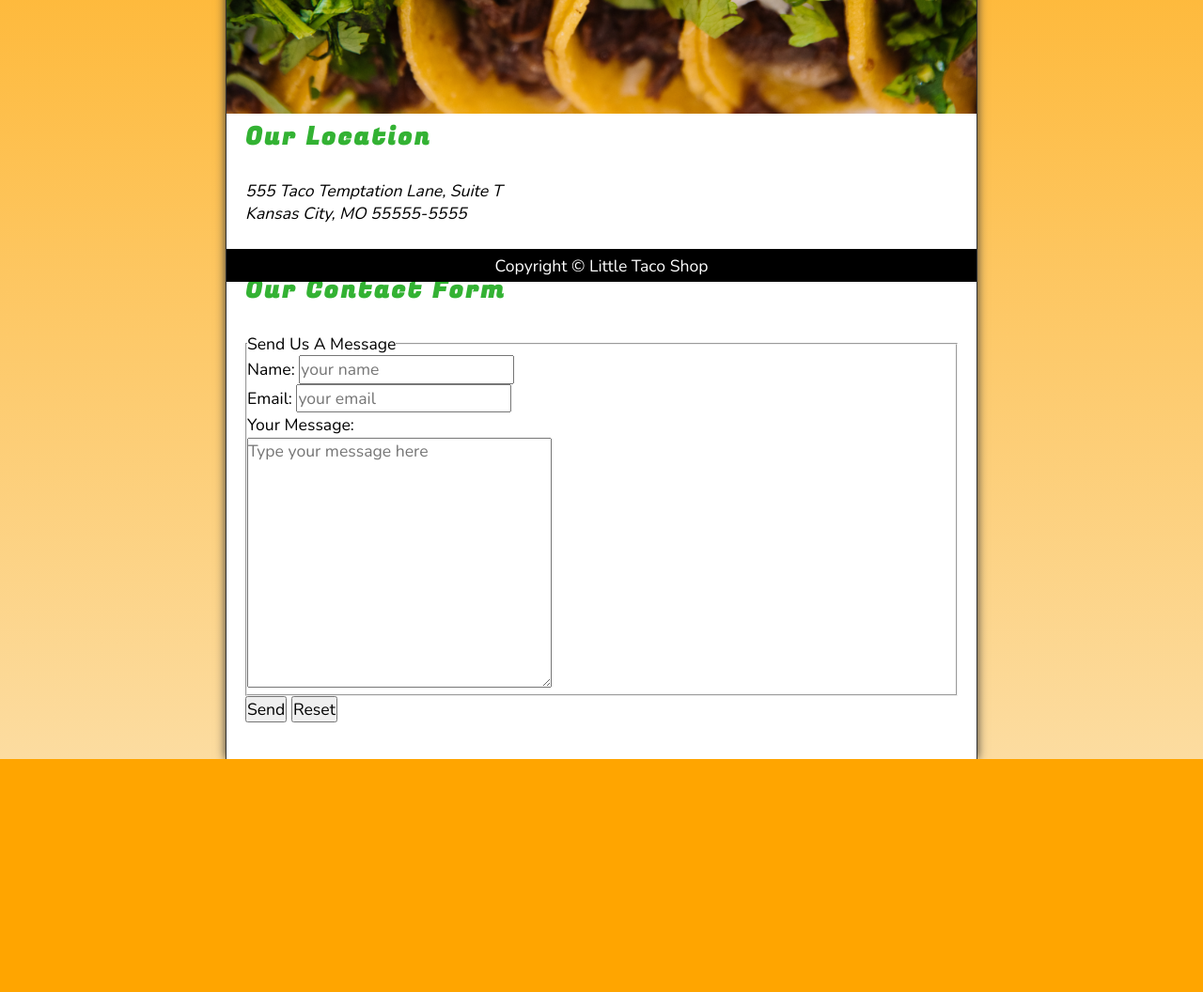
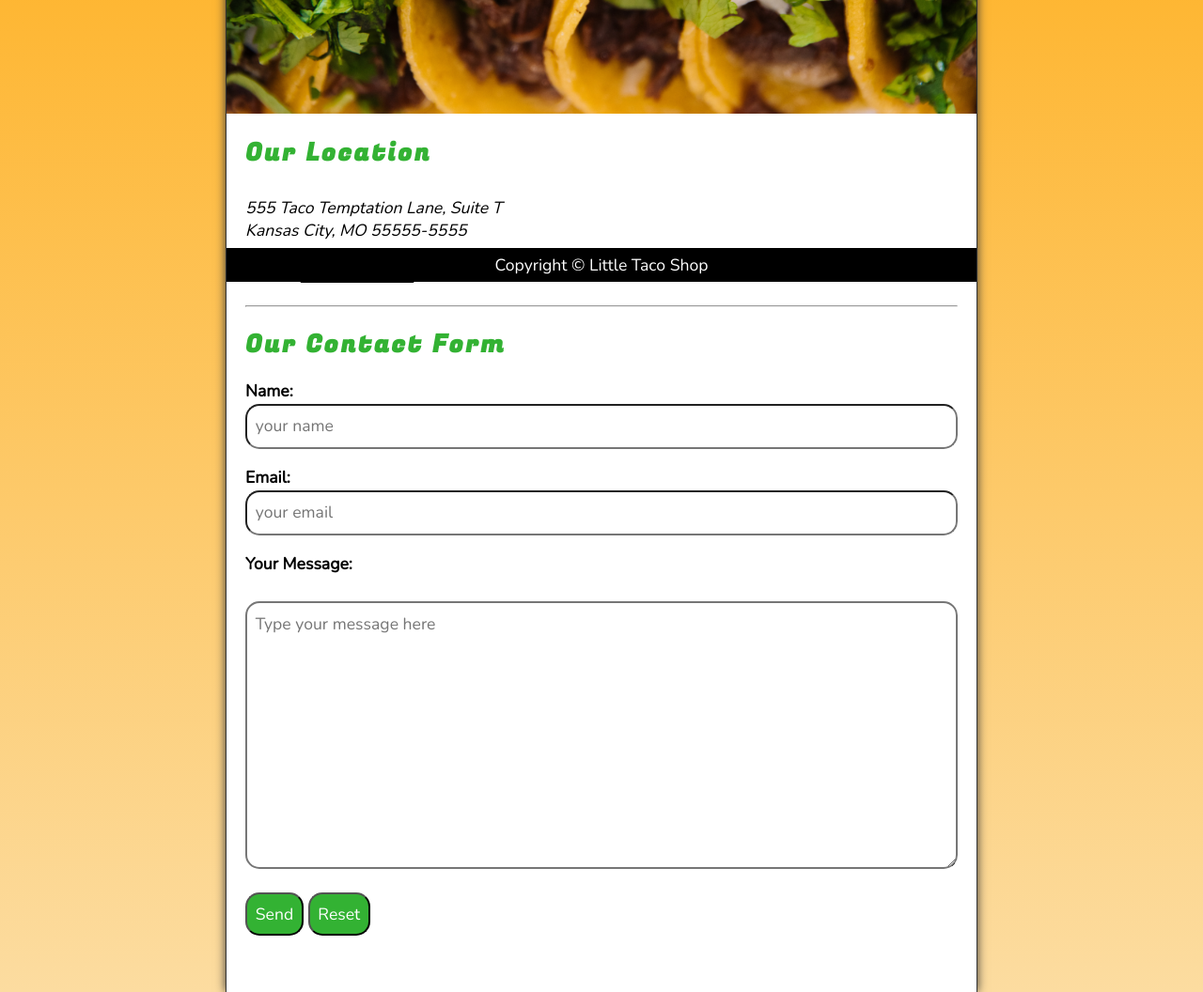
Before and after one commit to Aravindray/Learn_HTML_CSS, a plain HTML site: page project-dave-gray/taco-shop/contact.html in a window 1280 px wide. Shown: the part 500-1556 px from the top of the page at 94% size. Before the commit the page ends 1308 px from the top, so only its background shows below. Drawn offline with nearby package versions, Linux system fonts and the light colour scheme.

Commit message:
working on taco shop project

```diff
--- a/project-dave-gray/taco-shop/contact.html
+++ b/project-dave-gray/taco-shop/contact.html
@@ -35,26 +35,26 @@
             </address>
         </article>
         <hr>
-        <article class="main__article">
-            <h2>Our Contact Form</h2>
-            <form action="" method="get">
-                <fieldset>
-                    <Legend>Send Us A Message</Legend>
-                    <p>
-                        <label for="name">Name: </label>
-                        <input type="text" name="name" id="name" placeholder="your name" required>
+        <article class="main__article contact">
+            <h2 class="contact__h2">Our Contact Form</h2>
+            <form action="" method="get" class="contact__form">
+                <fieldset class="contact__fieldset">
+                    <Legend class="offscreen">Send Us A Message</Legend>
+                    <p class="contact__p">
+                        <label class="contact__label" for="name">Name: </label>
+                        <input class="contact__input" type="text" name="name" id="name" placeholder="your name" required>
                     </p>
-                    <p>
-                        <label for="email">Email: </label>
-                        <input type="email" name="email" id="email" placeholder="your email" required>
+                    <p class="contact__p">
+                        <label class="contact__label" for="email">Email: </label>
+                        <input class="contact__input" type="email" name="email" id="email" placeholder="your email" required>
                     </p>
-                    <p>
-                        <label for="message">Your Message: </label> <br>
-                        <textarea name="message" id="message" cols="30" rows="10" placeholder="Type your message here"></textarea>
+                    <p class="contact__p">
+                        <label class="contact__label" for="message">Your Message: </label> <br>
+                        <textarea class="contact__textarea" name="message" id="message" cols="30" rows="10" placeholder="Type your message here"></textarea>
                     </p>
                 </fieldset>
-                <button type="submit">Send</button>
-                <button type="reset">Reset</button>
+                <button class="contact__button" type="submit">Send</button>
+                <button class="contact__button" type="reset">Reset</button>
             </form>
         </article>
     </main>
--- a/project-dave-gray/taco-shop/css/about.css
+++ b/project-dave-gray/taco-shop/css/about.css
@@ -48,6 +48,7 @@ input, button, textarea {
     --PADDING-SIDE: 2.5%;
 
     /* Margin */
+    --MARGIN: clamp(1em, 2.5vh, 1.5em) 0;
 
     /* Border */
     --BORDER: 1px solid var(--BORDER-COLOR);
@@ -155,4 +156,19 @@ a:active {
     padding: var(--PADDING-TB) var(--PADDING-SIDE);
 }
 
+.main__article:first-child {
+    scroll-margin-top: 6.5rem;
+    margin: var(--MARGIN);
+    min-height: calc(100vh - 20rem);
+}
+
+.about__trivia {
+    margin: var(--MARGIN);
+}
+
+.about__trivia-answer {
+    margin-top: 1em;
+}
+
+
 /* Media Query */
--- a/project-dave-gray/taco-shop/css/contact.css
+++ b/project-dave-gray/taco-shop/css/contact.css
@@ -48,9 +48,11 @@ input, button, textarea {
     --PADDING-SIDE: 2.5%;
 
     /* Margin */
+    --MARGIN: clamp(1em, 2.5vh, 1.5em) 0;
 
     /* Border */
     --BORDER: 1px solid var(--BORDER-COLOR);
+    --BORDER-RADIUS: 15px;
 }
 
 /* Utility */
@@ -156,3 +158,49 @@ a:hover, a:focus-visible {
 .main {
     padding: var(--PADDING-TB) var(--PADDING-SIDE);
 }
+
+.main__article {
+    scroll-margin-top: 6.5rem;
+    margin: var(--MARGIN);
+}
+
+.main__article:first-child {
+    margin-top: 1em;
+}
+
+.main__article:last-child {
+    min-height: calc(100vh - 20rem);
+}
+
+/* Contact Form */
+
+.contact__h2 {
+    margin: 0;
+}
+
+.contact__fieldset {
+    border: none;
+}
+
+.contact__p {
+    margin: 1em 0;
+}
+
+.contact__label {
+    display: block;
+    font-weight: bold;
+}
+
+.contact__input, .contact__textarea {
+    padding: 0.5em;
+    border-radius: var(--BORDER-RADIUS);
+    border-width: 2px;
+    width: 100%;
+}
+
+.contact__button {
+    padding: 0.5em;
+    border-radius: var(--BORDER-RADIUS);
+    background-color: var(--HIGHLIGHT-COLOR);
+    color: var(--HEADER-COLOR);
+}
--- a/project-dave-gray/taco-shop/css/hours.css
+++ b/project-dave-gray/taco-shop/css/hours.css
@@ -48,6 +48,9 @@ input, button, textarea {
 
     /* Border */
     --BORDER: 1px solid var(--BORDER-COLOR);
+
+    /* Margin */
+    --MARGIN: clamp(1em, 2.5vh, 1.5em) 0;
 }
 
 /* Utility */
@@ -121,6 +124,8 @@ a:hover, a:focus-visible {
 
 .header__nav {
     background-color: var(--NAV-BGCOLOR);
+    border-bottom: var(--BORDERS);
+    box-shadow: 0 6px 5px -5px var(--BORDER-COLOR);
 }
 
 .header__ul {
@@ -149,3 +154,9 @@ a:hover, a:focus-visible {
 .main {
     padding: var(--PADDING-TB) var(--PADDING-SIDE);
 }
+
+.main__article {
+    scroll-margin-top: 6.5rem;
+    margin: var(--MARGIN);
+    min-height: calc(100vh - 20rem);
+}
--- a/project-dave-gray/taco-shop/css/index.css
+++ b/project-dave-gray/taco-shop/css/index.css
@@ -124,10 +124,10 @@ a:active {
 }
 
 .header__h1 {
-    text-align: center;
     background-color: var(--HEADER-BGCOLOR);
     color: var(--HEADER-COLOR);
     padding: var(--PADDING-TB) var(--PADDING-SIDE);
+    text-align: center;
 }
 
 .header__nav {
@@ -144,7 +144,9 @@ a:active {
     justify-content: space-evenly;
     gap: 1rem;
 }
+
 /* Hero */
+
 .hero {
     position: relative;
 }
```
Also changed, not shown: project-dave-gray/taco-shop/about.html (+3 -5 lines).
